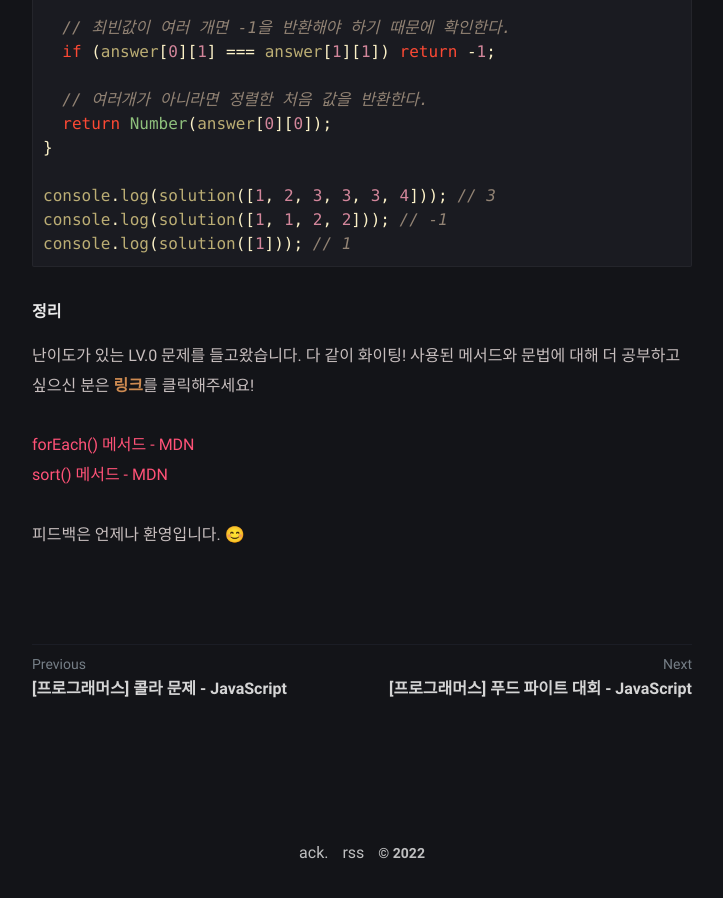
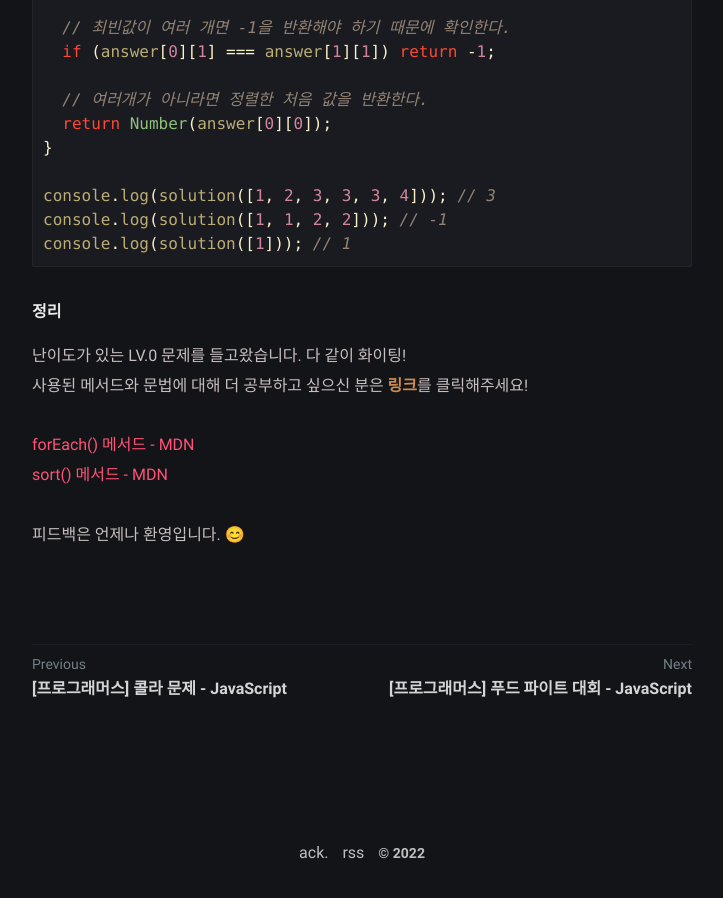
Before and after one commit to LeeJams/LeeJams.github.io, a Jekyll site: the page built from _posts/programmers/2022-10-25-최빈값-구하기.md, in a window 1280 px wide and 900 px high, scrolled down 1702 px. Shown: the whole window, without its empty margins (278-1001 px from the left). Built offline with Jekyll 4.4.1, drawn with Linux system fonts in a browser that asks for light colours; comment, search, counter and statistics services are not loaded.

Commit message:
줄 간격 수정

```diff
--- a/_posts/programmers/2022-10-25-최빈값-구하기.md
+++ b/_posts/programmers/2022-10-25-최빈값-구하기.md
@@ -69,7 +69,7 @@ console.log(solution([1])); // 1
 
 ##### 정리
 
-난이도가 있는 LV.0 문제를 들고왔습니다. 다 같이 화이팅!
+난이도가 있는 LV.0 문제를 들고왔습니다. 다 같이 화이팅!<br />
 사용된 메서드와 문법에 대해 더 공부하고 싶으신 분은 **링크**를 클릭해주세요!
 
 [forEach() 메서드 - MDN](https://developer.mozilla.org/ko/docs/Web/JavaScript/Reference/Global_Objects/Array/forEach){:target="\_blank"}<br />
```
Also changed, not shown: _posts/programmers/2022-11-03-푸드-파이트-대회.md (+1 -1 lines), _posts/programmers/2022-11-05-햄버거-만들기.md (+1 -1 lines), _posts/programmers/2022-11-11-과일장수.md (+1 -1 lines), _posts/programmers/2022-11-19-기사단원의-무기.md (+1 -1 lines).
